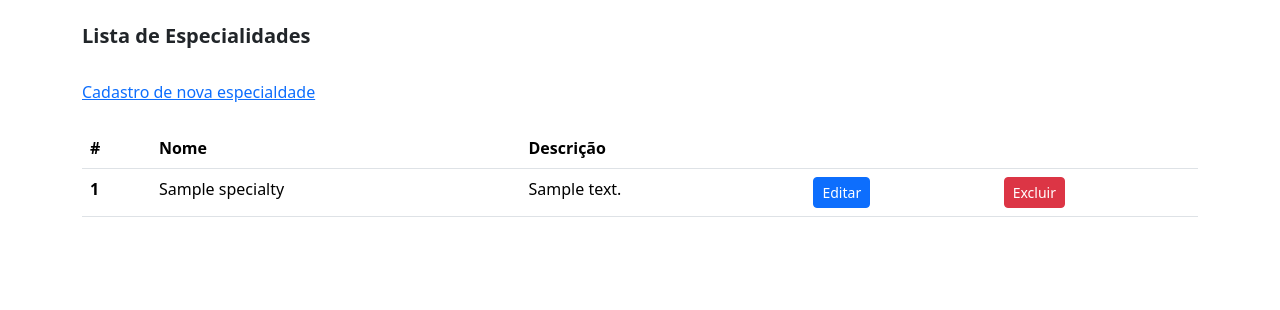
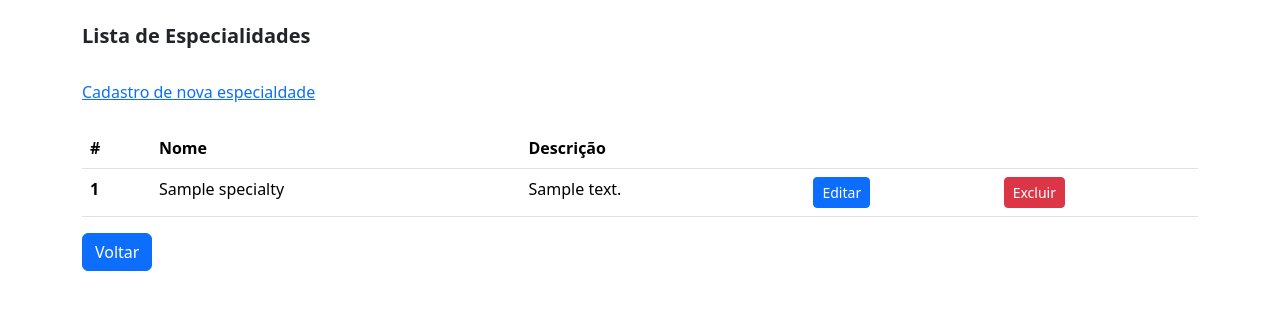
Before and after one commit to anleaes/2022-1-DEV-WEB-10, a Django app: page /especialidades/ in a window 1280 px wide. Shown: the part 92-402 px from the top of the page. Run offline with Django 3.2, Linux system fonts and the light colour scheme; tables that the repository leaves empty hold one stand-in row (values such as "Sample post"); some libraries are stand-ins or nearby versions.

Commit message:
Atribuição do botão de retorno nas telas

```diff
--- a/gerencia_exame_app/templates/specialties/add_specialty.html
+++ b/gerencia_exame_app/templates/specialties/add_specialty.html
@@ -26,6 +26,7 @@
                     {{ form.description|add_class:"form-control" }}
                  </div>
                     <button type="submit" class="btn btn-primary">Salvar</button>
+                    <a class="btn btn-primary" href="{% url 'specialties:list_specialties' %}">Cancelar</a>
                 </form>
             </div>
         </div>
--- a/gerencia_exame_app/templates/specialties/list_specialties.html
+++ b/gerencia_exame_app/templates/specialties/list_specialties.html
@@ -43,6 +43,7 @@
                     {% endfor %}
                 </tbody>
                 </table>
+                <a class="btn btn-primary" href="{% url 'core:home' %}">Voltar</a>
             </div>
         </div>
     </div>
```
